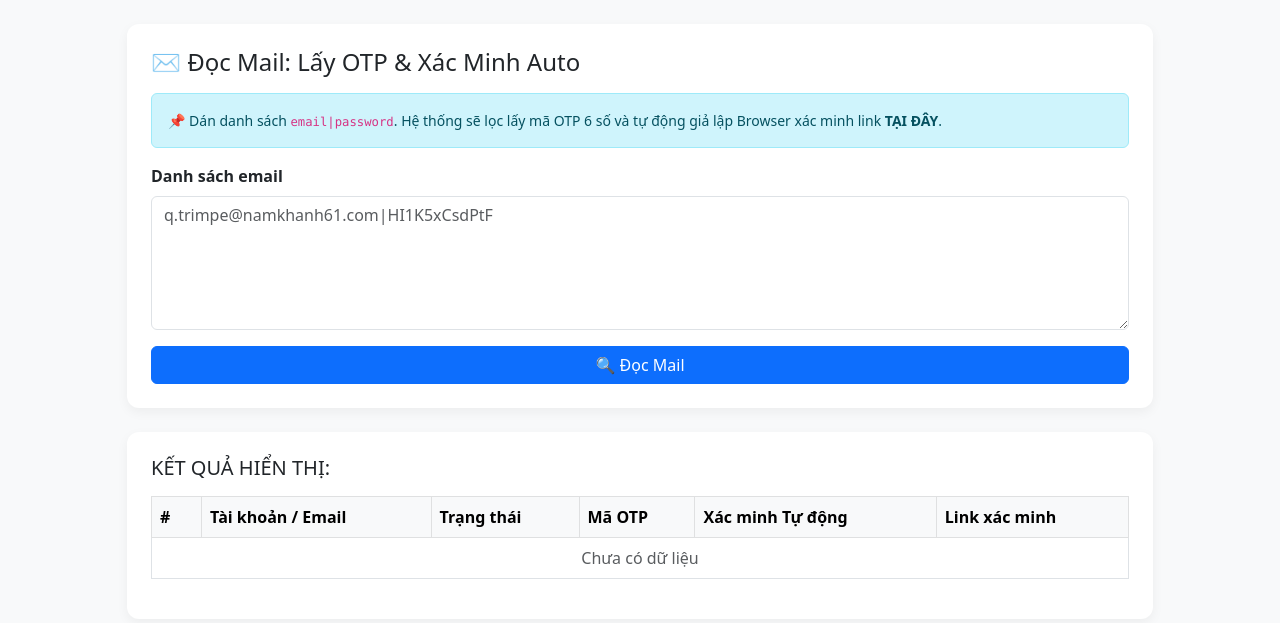
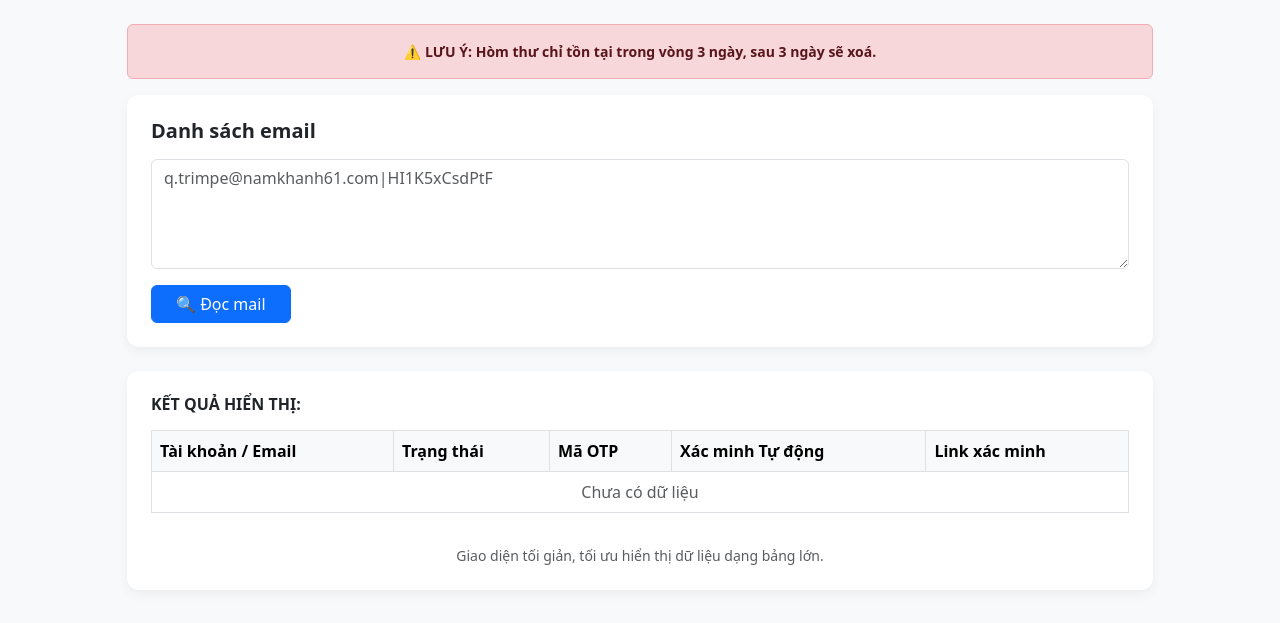
Before and after one commit to quocbaouwu-ux/web_checker, a Flask app: page / in a window 1280 px wide. Shown: the top 623 px of the page. Run offline with Flask 3, Linux system fonts and the light colour scheme.

Commit message:
Update index.html

```diff
--- a/templates/index.html
+++ b/templates/index.html
@@ -8,36 +8,36 @@
     <style>
         body { background-color: #f8f9fa; font-family: system-ui, -apple-system, sans-serif; }
         .card-custom { border-radius: 12px; border: none; box-shadow: 0 4px 12px rgba(0,0,0,0.05); }
-        .otp-text { font-size: 1.2rem; font-weight: bold; letter-spacing: 2px; color: #d93025; }
+        .otp-code { font-size: 1.25rem; font-weight: bold; color: #d93025; letter-spacing: 2px; }
         .table td { vertical-align: middle; }
     </style>
 </head>
 <body>
     <div class="container py-4" style="max-width: 1050px;">
+        <div class="alert alert-danger text-center fw-bold small mb-3">
+            ⚠️ LƯU Ý: Hòm thư chỉ tồn tại trong vòng 3 ngày, sau 3 ngày sẽ xoá.
+        </div>
+
         <div class="card card-custom p-4 mb-4 bg-white">
-            <h4 class="mb-3">✉️ Đọc Mail: Lấy OTP & Xác Minh Auto</h4>
+            <h5 class="mb-3 fw-bold">Danh sách email</h5>
 
-            <div class="alert alert-info small mb-3">
-                📌 Dán danh sách <code>email|password</code>. Hệ thống sẽ lọc lấy mã OTP 6 số và tự động giả lập Browser xác minh link <strong>TẠI ĐÂY</strong>.
+            <div class="mb-3">
+                <textarea id="emailList" class="form-control" rows="4" placeholder="q.trimpe@namkhanh61.com|HI1K5xCsdPtF"></textarea>
             </div>
 
-            <div class="mb-3">
-                <label class="form-label fw-bold">Danh sách email</label>
-                <textarea id="emailList" class="form-control" rows="5" placeholder="q.trimpe@namkhanh61.com|HI1K5xCsdPtF"></textarea>
+            <div class="d-flex gap-2">
+                <button id="btnVerify" onclick="processEmails()" class="btn btn-primary px-4">
+                    🔍 Đọc mail
+                </button>
             </div>
-
-            <button id="btnVerify" onclick="processEmails()" class="btn btn-primary px-4">
-                🔍 Đọc Mail
-            </button>
         </div>
 
         <div class="card card-custom p-4 bg-white">
-            <h5 class="mb-3">KẾT QUẢ HIỂN THỊ:</h5>
+            <h6 class="fw-bold mb-3">KẾT QUẢ HIỂN THỊ:</h6>
             <div class="table-responsive">
                 <table class="table table-bordered table-hover align-middle">
                     <thead class="table-light">
                         <tr>
-                            <th style="width: 50px;">#</th>
                             <th>Tài khoản / Email</th>
                             <th>Trạng thái</th>
                             <th>Mã OTP</th>
@@ -47,10 +47,13 @@
                     </thead>
                     <tbody id="resultTable">
                         <tr>
-                            <td colspan="6" class="text-center text-muted">Chưa có dữ liệu</td>
+                            <td colspan="5" class="text-center text-muted">Chưa có dữ liệu</td>
                         </tr>
                     </tbody>
                 </table>
+            </div>
+            <div class="text-center text-muted small mt-3">
+                Giao diện tối giản, tối ưu hiển thị dữ liệu dạng bảng lớn.
             </div>
         </div>
     </div>
@@ -68,8 +71,8 @@
             const tbody = document.getElementById('resultTable');
 
             btn.disabled = true;
-            btn.innerHTML = '⌛ Đang đọc mail...';
-            tbody.innerHTML = '<tr><td colspan="6" class="text-center">Đang kết nối hòm thư và kiểm tra OTP...</td></tr>';
+            btn.innerHTML = '⌛ Đang đọc...';
+            tbody.innerHTML = '<tr><td colspan="5" class="text-center">Đang kiểm tra hòm thư...</td></tr>';
 
             try {
                 const response = await fetch('/api/verify', {
@@ -82,40 +85,39 @@
                 tbody.innerHTML = '';
 
                 if (data.results && data.results.length > 0) {
-                    data.results.forEach((item, index) => {
-                        // Trình bày OTP (Chỉ lấy chuỗi 6 số)
-                        const isOtpNum = /^\d{6}$/.test(item.otp);
-                        const otpDisplay = isOtpNum
-                            ? `<span class="otp-text me-2">${item.otp}</span>
-                               <button onclick="copyText('${item.otp}')" class="btn btn-sm btn-outline-secondary py-0">Copy OTP</button>`
+                    data.results.forEach((item) => {
+                        // Kiểm tra nếu OTP là dẫy 6 số
+                        const isNumber = /^\d{6}$/.test(item.otp);
+                        const otpHTML = isNumber
+                            ? `<span class="otp-code me-2">${item.otp}</span>
+                               <button onclick="copyText('${item.otp}')" class="btn btn-sm btn-outline-secondary py-0">Copy</button>`
                             : `<span class="badge bg-secondary">${item.otp}</span>`;
 
                         const isSuccess = item.link_status && item.link_status.includes("Thành công");
-                        const linkStatusDisplay = `<span class="badge ${isSuccess ? 'bg-success' : 'bg-danger'}">${item.link_status}</span>`;
+                        const linkStatusHTML = `<span class="badge ${isSuccess ? 'bg-success' : 'bg-danger'}">${item.link_status}</span>`;
 
-                        const linkDisplay = item.link
-                            ? `<a href="${item.link}" target="_blank" class="btn btn-sm btn-primary">TẠI ĐÂY</a>`
+                        const linkHTML = item.link
+                            ? `<a href="${item.link}" target="_blank" class="btn btn-sm btn-primary">👈 TẠI ĐÂY</a>`
                             : `<span class="text-muted small">Không có link</span>`;
 
                         const tr = document.createElement('tr');
                         tr.innerHTML = `
-                            <td>${index + 1}</td>
                             <td><strong>${item.email}</strong></td>
-                            <td><span class="badge ${item.status === 'Thành công' ? 'bg-success' : 'bg-danger'}">${item.status}</span></td>
-                            <td>${otpDisplay}</td>
-                            <td>${linkStatusDisplay}</td>
-                            <td>${linkDisplay}</td>
+                            <td><span class="badge ${item.status === 'Thành công' ? 'bg-success' : 'bg-danger'}">${item.status.toUpperCase()}</span></td>
+                            <td>${otpHTML}</td>
+                            <td>${linkStatusHTML}</td>
+                            <td>${linkHTML}</td>
                         `;
                         tbody.appendChild(tr);
                     });
                 } else {
-                    tbody.innerHTML = '<tr><td colspan="6" class="text-center text-danger">Không có kết quả trả về</td></tr>';
+                    tbody.innerHTML = '<tr><td colspan="5" class="text-center text-danger">Không có dữ liệu</td></tr>';
                 }
             } catch (err) {
-                tbody.innerHTML = `<tr><td colspan="6" class="text-center text-danger">Lỗi: ${err.message}</td></tr>`;
+                tbody.innerHTML = `<tr><td colspan="5" class="text-center text-danger">Lỗi: ${err.message}</td></tr>`;
             } finally {
                 btn.disabled = false;
-                btn.innerHTML = '🔍 Đọc Mail';
+                btn.innerHTML = '🔍 Đọc mail';
             }
         }
 
```
